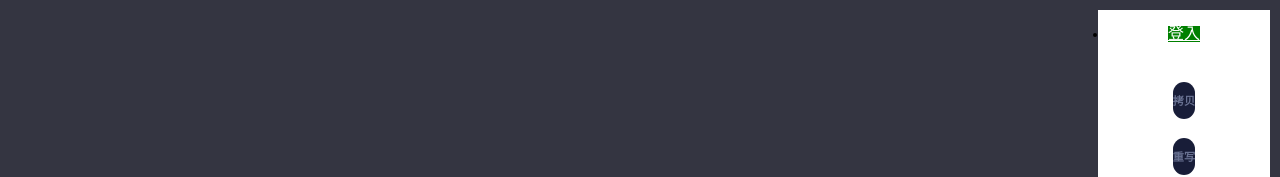
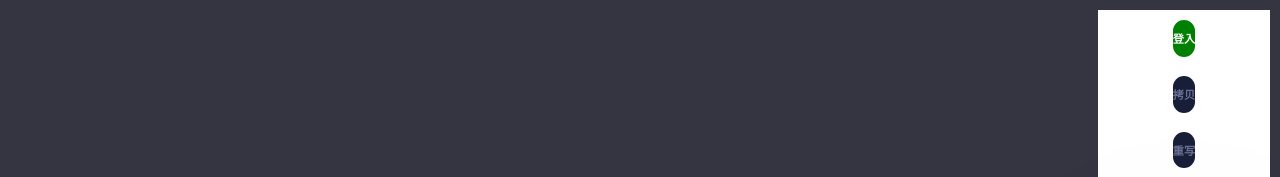
Before and after one commit to xzhou77/frontent_chat, a website built with Vite: page index.html in a window 1280 px wide. Shown: the top 177 px of the page. Built offline with nearby package versions, Linux system fonts and the light colour scheme.

Commit message:
change login to a green button.

```diff
--- a/index.html
+++ b/index.html
@@ -22,8 +22,8 @@
       <div style="width: 15%; padding: 10px; ">
         <div style="height: 100%; padding: 10px; text-align: center; background-color: white;">
           <ul>
-            <li><a href="https://glittering-palmier-c9aeed.netlify.app/" style="background-color: green; color: white;">登入</a></li>
-	          <br>
+	          <a href="https://glittering-palmier-c9aeed.netlify.app/"><button class="menubtn" style="background-color: green; color: white;">登入</button></a>
+            <br>
 	          </p>
 	          <br>
             <button id="copy" class="menubtn" >拷贝</button>
```
